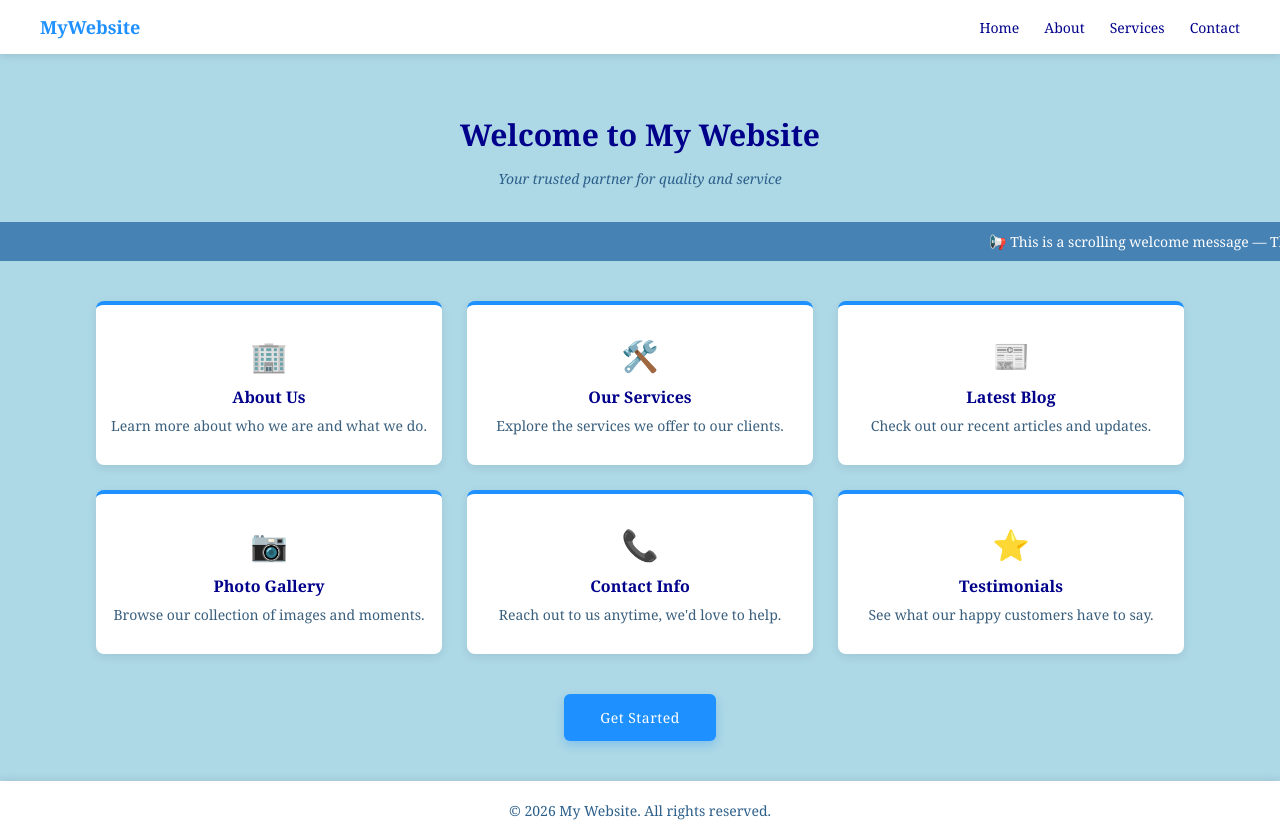
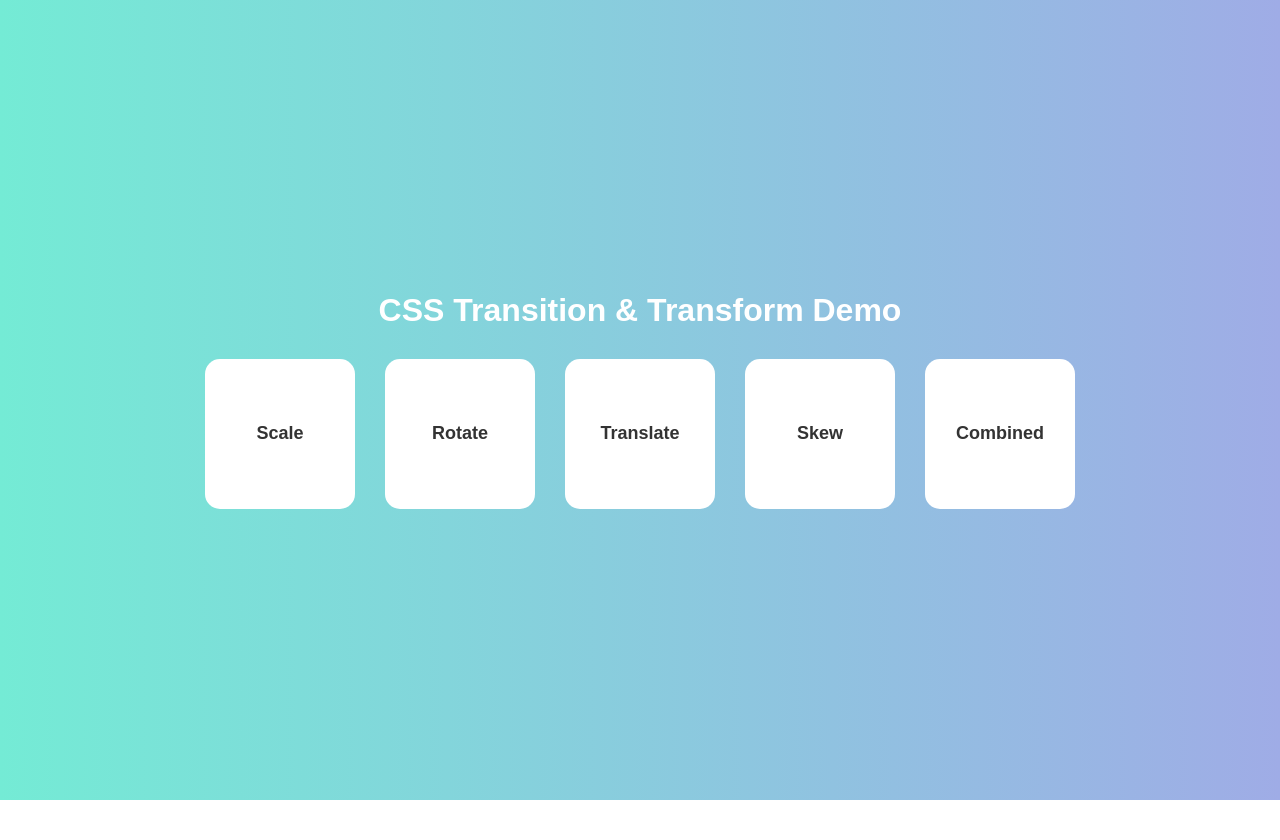
Before and after one commit to Chaitu72888/CSA4303-IP, a plain HTML site: page index.html in a window 1280 px wide. After the commit the page ends 800 px from the top, so only its background shows below. Drawn offline with Linux system fonts and the light colour scheme.

Commit message:
Add files via upload

```diff
--- a/index.html
+++ b/index.html
@@ -1,71 +1,41 @@
 <!DOCTYPE html>
 <html lang="en">
 <head>
-<meta charset="UTF-8">
-<title>Welcome to My Website</title>
-<link rel="stylesheet" href="style.css">
+    <meta charset="UTF-8">
+    <meta name="viewport" content="width=device-width, initial-scale=1.0">
+    <title>CSS Transition and Transform Demo</title>
+
+    <!-- Link External CSS -->
+    <link rel="stylesheet" href="style.css">
 </head>
+
 <body>
 
-    <nav class="navbar">
-        <div class="logo">MyWebsite</div>
-        <ul class="nav-links">
-            <li>Home</li>
-            <li>About</li>
-            <li>Services</li>
-            <li>Contact</li>
-        </ul>
-    </nav>
+    <h1>CSS Transition & Transform Demo</h1>
 
-    <header>
-        <h1>Welcome to My Website</h1>
-        <p class="subtitle">Your trusted partner for quality and service</p>
-    </header>
+    <div class="container">
 
-    <div class="marquee-box">
-        <div class="marquee">📢 This is a scrolling welcome message — Thank you for visiting my website! &nbsp;&nbsp;&nbsp;&nbsp; 📢 This is a scrolling welcome message — Thank you for visiting my website!</div>
+        <div class="box scale">
+            Scale
+        </div>
+
+        <div class="box rotate">
+            Rotate
+        </div>
+
+        <div class="box move">
+            Translate
+        </div>
+
+        <div class="box skew">
+            Skew
+        </div>
+
+        <div class="box combo">
+            Combined
+        </div>
+
     </div>
-
-    <section class="grid-container">
-        <div class="grid-item">
-            <div class="icon">🏢</div>
-            <strong>About Us</strong>
-            <p>Learn more about who we are and what we do.</p>
-        </div>
-        <div class="grid-item">
-            <div class="icon">🛠️</div>
-            <strong>Our Services</strong>
-            <p>Explore the services we offer to our clients.</p>
-        </div>
-        <div class="grid-item">
-            <div class="icon">📰</div>
-            <strong>Latest Blog</strong>
-            <p>Check out our recent articles and updates.</p>
-        </div>
-        <div class="grid-item">
-            <div class="icon">📷</div>
-            <strong>Photo Gallery</strong>
-            <p>Browse our collection of images and moments.</p>
-        </div>
-        <div class="grid-item">
-            <div class="icon">📞</div>
-            <strong>Contact Info</strong>
-            <p>Reach out to us anytime, we'd love to help.</p>
-        </div>
-        <div class="grid-item">
-            <div class="icon">⭐</div>
-            <strong>Testimonials</strong>
-            <p>See what our happy customers have to say.</p>
-        </div>
-    </section>
-
-    <div class="btn-container">
-        <button class="blue-btn">Get Started</button>
-    </div>
-
-    <footer>
-        &copy; 2026 My Website. All rights reserved.
-    </footer>
 
 </body>
 </html>
--- a/style.css
+++ b/style.css
@@ -1,162 +1,80 @@
 * {
+    margin: 0;
+    padding: 0;
     box-sizing: border-box;
+    font-family: Arial, sans-serif;
 }
 
 body {
-    margin: 0;
-    padding: 0;
-    background-color: #ADD8E6;
-    font-family: Cambria, Georgia, serif;
-    font-size: 14px;
-    text-align: center;
-    color: #1a3a52;
-}
-
-/* Navbar */
-.navbar {
+    background: linear-gradient(to right, #74ebd5, #9face6);
     display: flex;
-    justify-content: space-between;
+    flex-direction: column;
     align-items: center;
-    background-color: #ffffff;
-    padding: 15px 40px;
-    box-shadow: 0 2px 8px rgba(0, 0, 0, 0.1);
-}
-
-.logo {
-    font-size: 18px;
-    font-weight: bold;
-    color: #1E90FF;
-}
-
-.nav-links {
-    list-style: none;
-    display: flex;
-    gap: 25px;
-    margin: 0;
-    padding: 0;
-}
-
-.nav-links li {
-    cursor: pointer;
-    color: #00008B;
-    font-size: 14px;
-    transition: color 0.2s ease;
-}
-
-.nav-links li:hover {
-    color: #1E90FF;
-}
-
-header {
-    padding: 40px 10px 20px;
+    justify-content: center;
+    min-height: 100vh;
 }
 
 h1 {
-    color: #00008B;
-    font-family: Cambria, Georgia, serif;
-    font-size: 30px;
-    margin-bottom: 8px;
+    color: white;
+    margin-bottom: 30px;
 }
 
-.subtitle {
-    color: #2c5f8a;
-    font-size: 14px;
-    font-style: italic;
+.container {
+    display: flex;
+    gap: 30px;
+    flex-wrap: wrap;
+    justify-content: center;
 }
 
-/* Scrolling text */
-.marquee-box {
-    width: 100%;
-    overflow: hidden;
-    background-color: #4682B4;
-    color: white;
-    padding: 10px 0;
-    box-sizing: border-box;
+.box {
+    width: 150px;
+    height: 150px;
+    background: white;
+    color: #333;
+    border-radius: 15px;
+    display: flex;
+    justify-content: center;
+    align-items: center;
+    font-size: 18px;
+    font-weight: bold;
+    cursor: pointer;
+
+    /* Transition */
+    transition: all 0.6s ease;
 }
 
-.marquee {
-    display: inline-block;
-    white-space: nowrap;
-    padding-left: 100%;
-    animation: scroll-left 40s linear infinite;
+/* Scale */
+.scale:hover {
+    transform: scale(1.2);
+    background: #ff6b6b;
+    color: white;
 }
 
-@keyframes scroll-left {
-    0%   { transform: translateX(0); }
-    100% { transform: translateX(-100%); }
+/* Rotate */
+.rotate:hover {
+    transform: rotate(45deg);
+    background: #4ecdc4;
+    color: white;
 }
 
-/* Grid box layout */
-.grid-container {
-    display: grid;
-    grid-template-columns: repeat(3, 1fr);
-    gap: 25px;
-    width: 85%;
-    margin: 40px auto;
+/* Translate */
+.move:hover {
+    transform: translateY(-30px);
+    background: #f7b731;
+    color: white;
 }
 
-.grid-item {
-    background-color: #ffffff;
-    border-top: 4px solid #1E90FF;
-    border-radius: 8px;
-    padding: 30px 15px;
-    color: #1a3a52;
-    font-family: Cambria, Georgia, serif;
-    font-size: 14px;
-    box-shadow: 0 3px 10px rgba(0, 0, 0, 0.08);
-    transition: transform 0.25s ease, box-shadow 0.25s ease;
+/* Skew */
+.skew:hover {
+    transform: skew(15deg, 10deg);
+    background: #6c5ce7;
+    color: white;
 }
 
-.grid-item:hover {
-    transform: translateY(-5px);
-    box-shadow: 0 8px 18px rgba(0, 0, 0, 0.15);
+/* Combined Transform */
+.combo:hover {
+    transform: scale(1.1) rotate(15deg) translateY(-10px);
+    background: #2ecc71;
+    color: white;
+    box-shadow: 0 10px 20px rgba(0, 0, 0, 0.3);
 }
-
-.grid-item .icon {
-    font-size: 30px;
-    margin-bottom: 10px;
-}
-
-.grid-item strong {
-    display: block;
-    font-size: 16px;
-    margin-bottom: 8px;
-    color: #00008B;
-}
-
-.grid-item p {
-    margin: 0;
-    color: #3a5f7d;
-}
-
-/* Blue button with white text */
-.btn-container {
-    margin: 40px 0;
-}
-
-.blue-btn {
-    background-color: #1E90FF;
-    color: white;
-    font-family: Cambria, Georgia, serif;
-    font-size: 14px;
-    letter-spacing: 0.5px;
-    border: none;
-    padding: 14px 36px;
-    border-radius: 6px;
-    cursor: pointer;
-    box-shadow: 0 4px 10px rgba(30, 144, 255, 0.3);
-    transition: background-color 0.2s ease, transform 0.2s ease;
-}
-
-.blue-btn:hover {
-    background-color: #00008B;
-    transform: translateY(-2px);
-}
-
-footer {
-    padding: 20px;
-    color: #2c5f8a;
-    font-size: 14px;
-    background-color: #ffffff;
-    box-shadow: 0 -2px 8px rgba(0, 0, 0, 0.08);
-}
```
